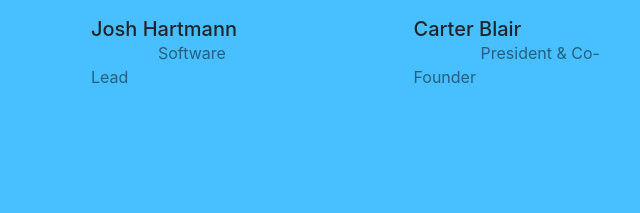
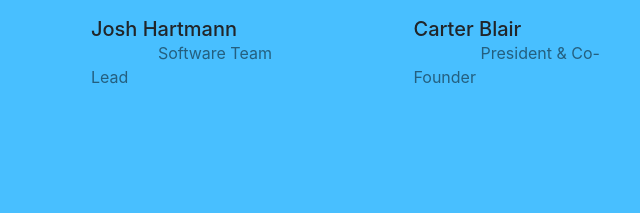
Before and after one commit to uvicneurotech/uvicneurotech.github.io, a plain HTML site: page teampage.html in a window 1280 px wide. Shown: the part 485-698 px from the top of the page, 629-1269 px from the left. Drawn offline with nearby package versions, Linux system fonts and the light colour scheme.

Commit message:
Update teampage.html

```diff
--- a/teampage.html
+++ b/teampage.html
@@ -75,7 +75,7 @@ function closeNav() {
         <img src="https://i.imgur.com/He1tcU2.png" class="card-img-top" style="width:80%;">
         <div class="card-body">
           <h5 class="card-title mb-0">Josh Hartmann</h5>
-          <div class="card-text2 text-black-50">Software Lead</div>
+          <div class="card-text2 text-black-50">Software Team Lead</div>
           <!-- <div class="card-text text-black-50"></div> -->
         </div>
     </div>
```
